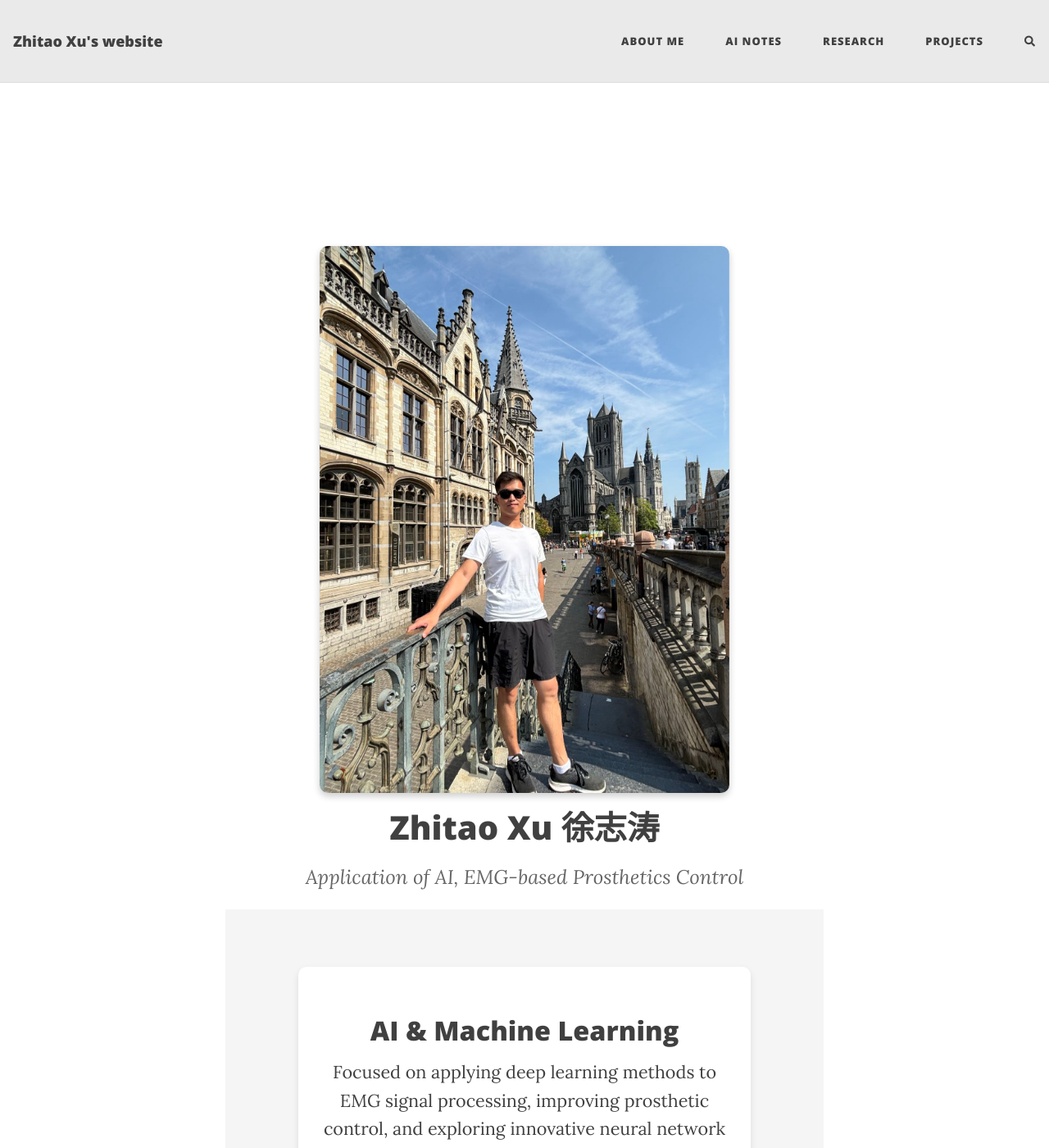
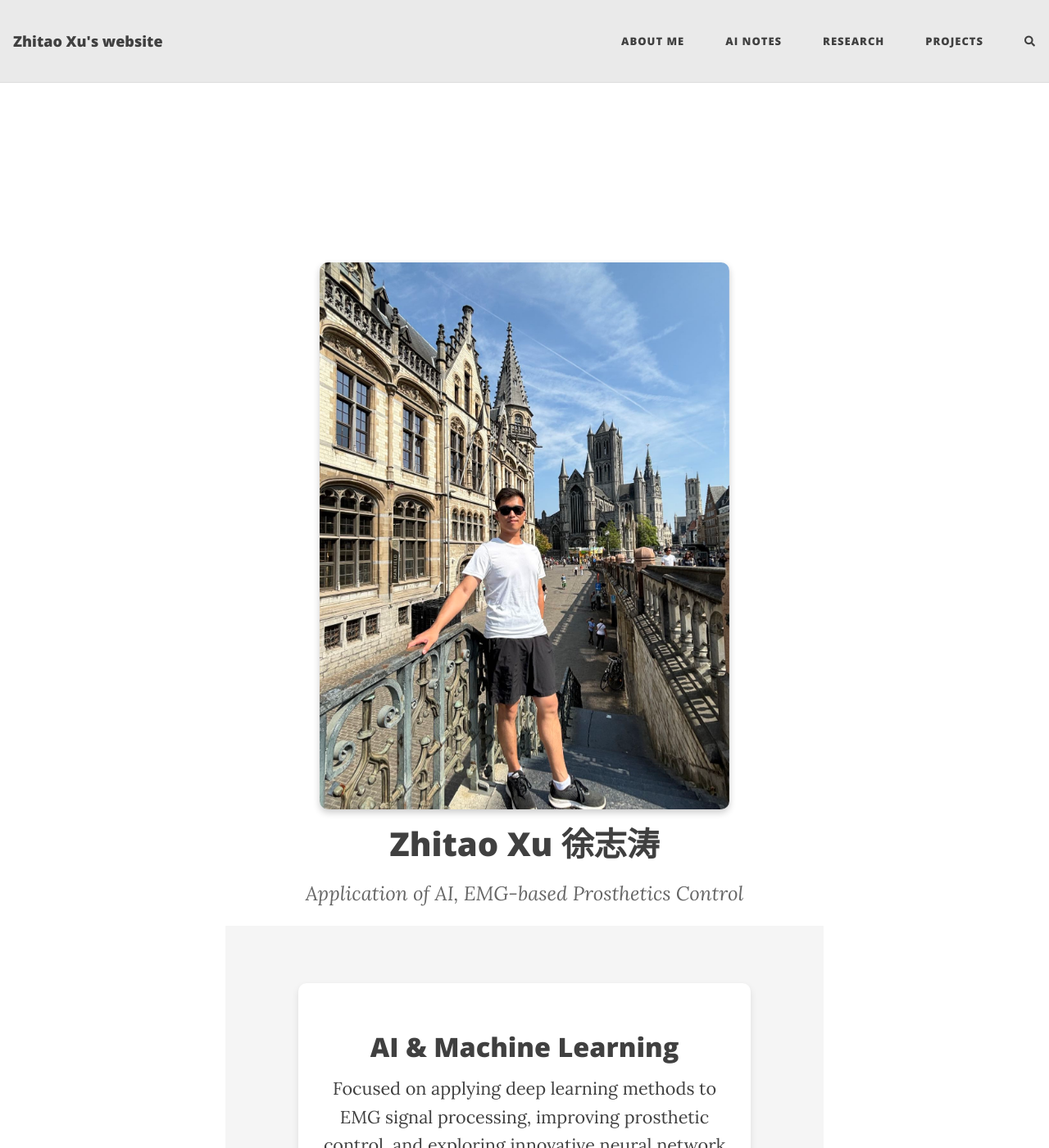
Before and after one commit to HerrXu01/herrxu01.github.io, a Jekyll site: the page built from index.html, in a window 1280 px wide and 1400 px high. Shown: the whole window at 82% size. Built offline with Jekyll 4.4.1, drawn with Linux system fonts in a browser that asks for light colours; the list of posts is cut into pages by our own code; comment, search, counter and statistics services are not loaded.

Commit message:
adjust photo distance to top

```diff
--- a/assets/css/beautifuljekyll.css
+++ b/assets/css/beautifuljekyll.css
@@ -1278,7 +1278,7 @@ footer .social-network-links a::before {
 
 /* 调整顶部容器的间距 */
 .intro-header {
-  padding-top: 10px; /* 为顶部添加内边距，调整照片与顶部的距离 */
+  padding-top: 20px !important; /* 使用 !important 关键字以覆盖其他样式 */
 }
 
 /* Profile Photo */
```
